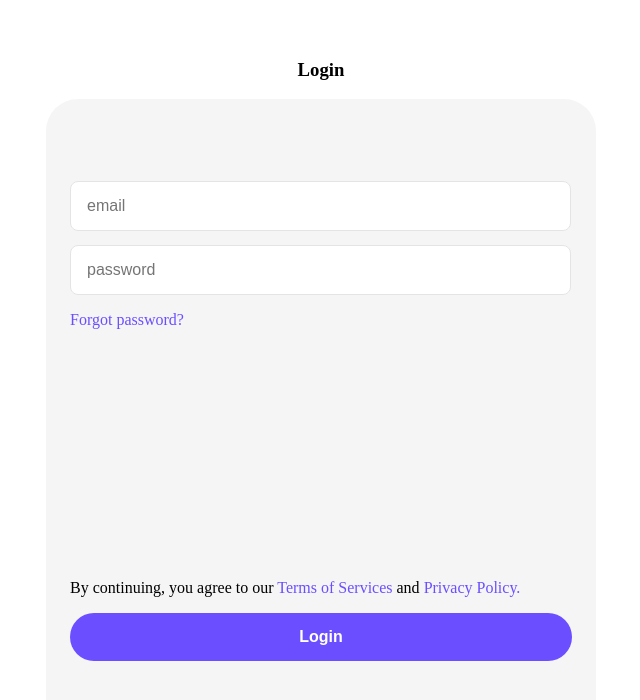
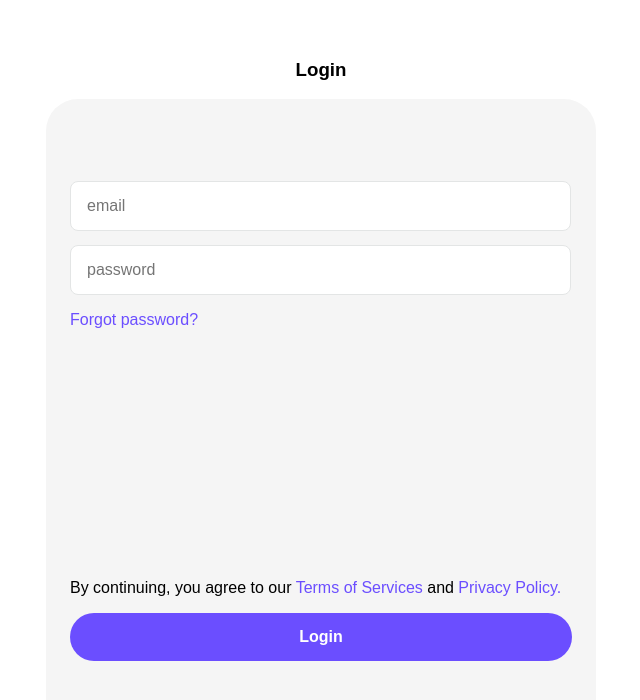
Before and after one commit to Peterosas/swita-dev-lesson-04, a plain HTML site: page index.html in a window 1280 px wide. Shown: the whole page, without its empty margins (319-959 px from the left). Drawn offline with Linux system fonts and the light colour scheme.

Commit message:
changed-font-family

```diff
--- a/assets/css/style.css
+++ b/assets/css/style.css
@@ -4,6 +4,8 @@
 
 body {
     margin: 0;
+    font-family: sans-serif;
+    box-sizing: border-box;
 }
 
 .container {
```
